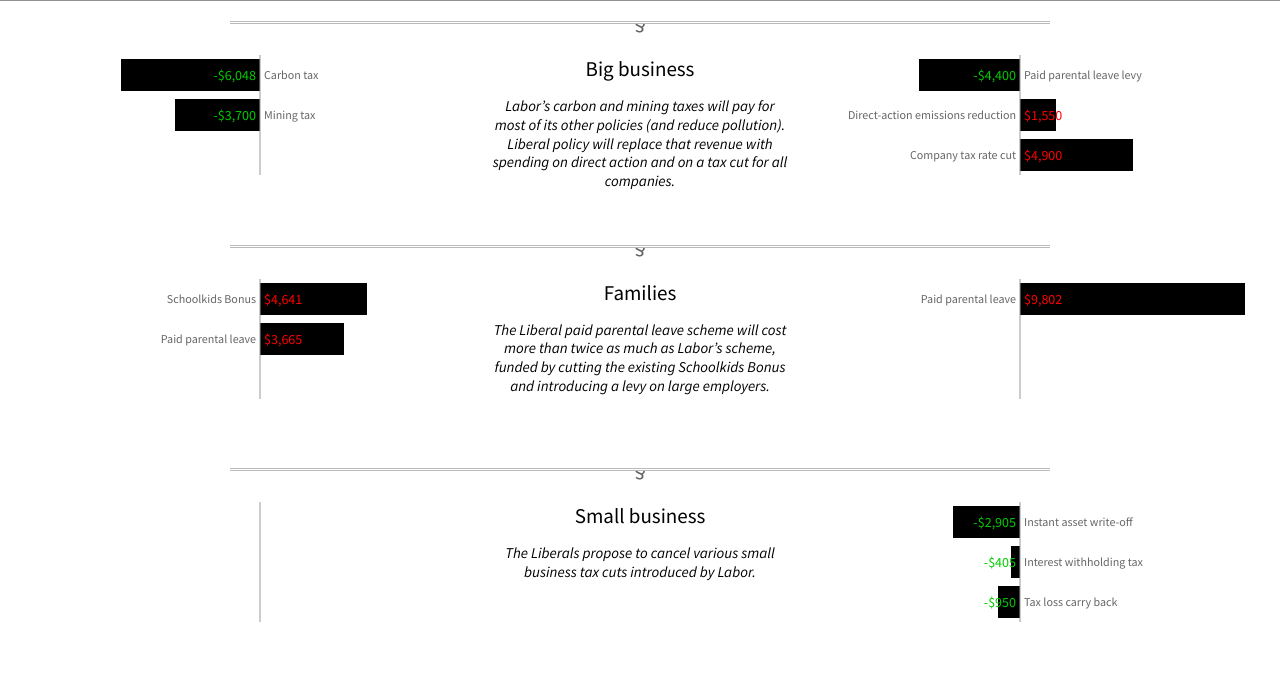
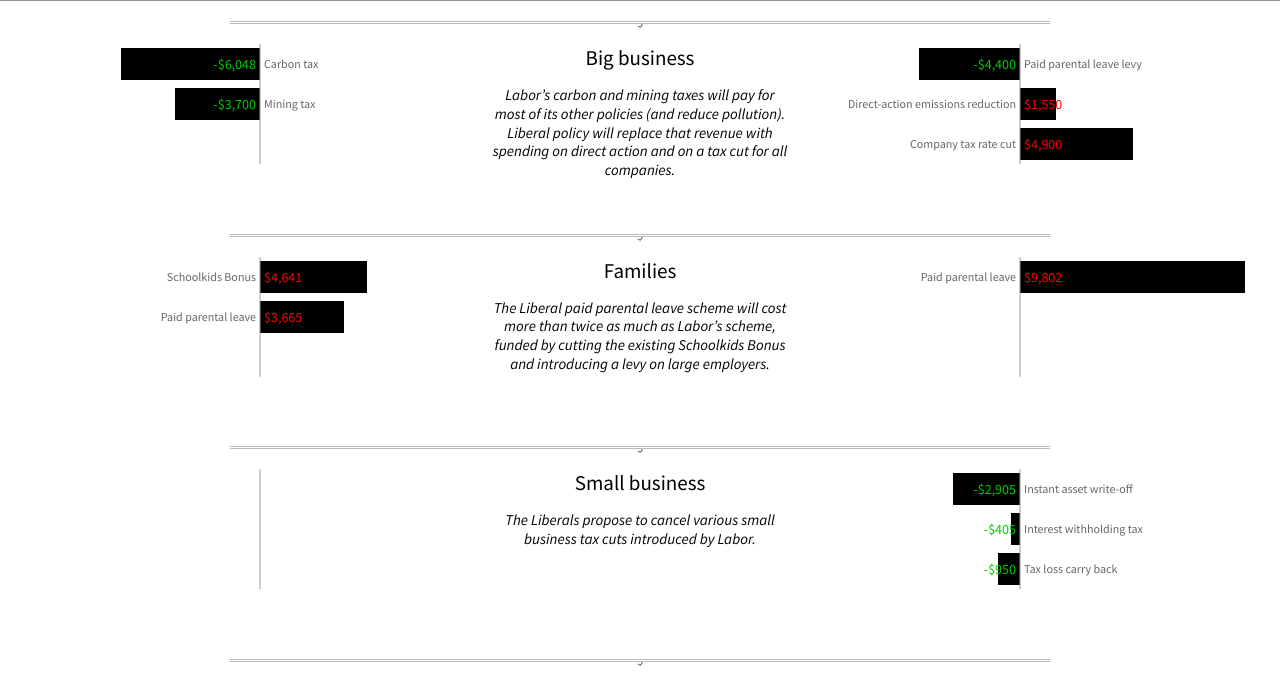
Before and after one commit to azza-bazoo/captaincostings, a plain HTML site: page index.html in a window 1280 px wide. Shown: the part 54-733 px from the top of the page. Drawn offline with nearby package versions, Linux system fonts and the light colour scheme.

Commit message:
hr tweak!

```diff
--- a/styles.css
+++ b/styles.css
@@ -88,13 +88,13 @@ hr {
   text-align: center;
 }
 hr:after {
-  content: "§";
+  content: "$";
   color: #666;
   display: inline-block;
   position: relative;
-  top: -0.7em;
-  font-size: 1.5em;
-  padding: 0 0.25em;
+  top: -13px;
+  font-size: 13px;
+  padding: 0 10px;
   background: white;
   z-index: 10;
 }
```
